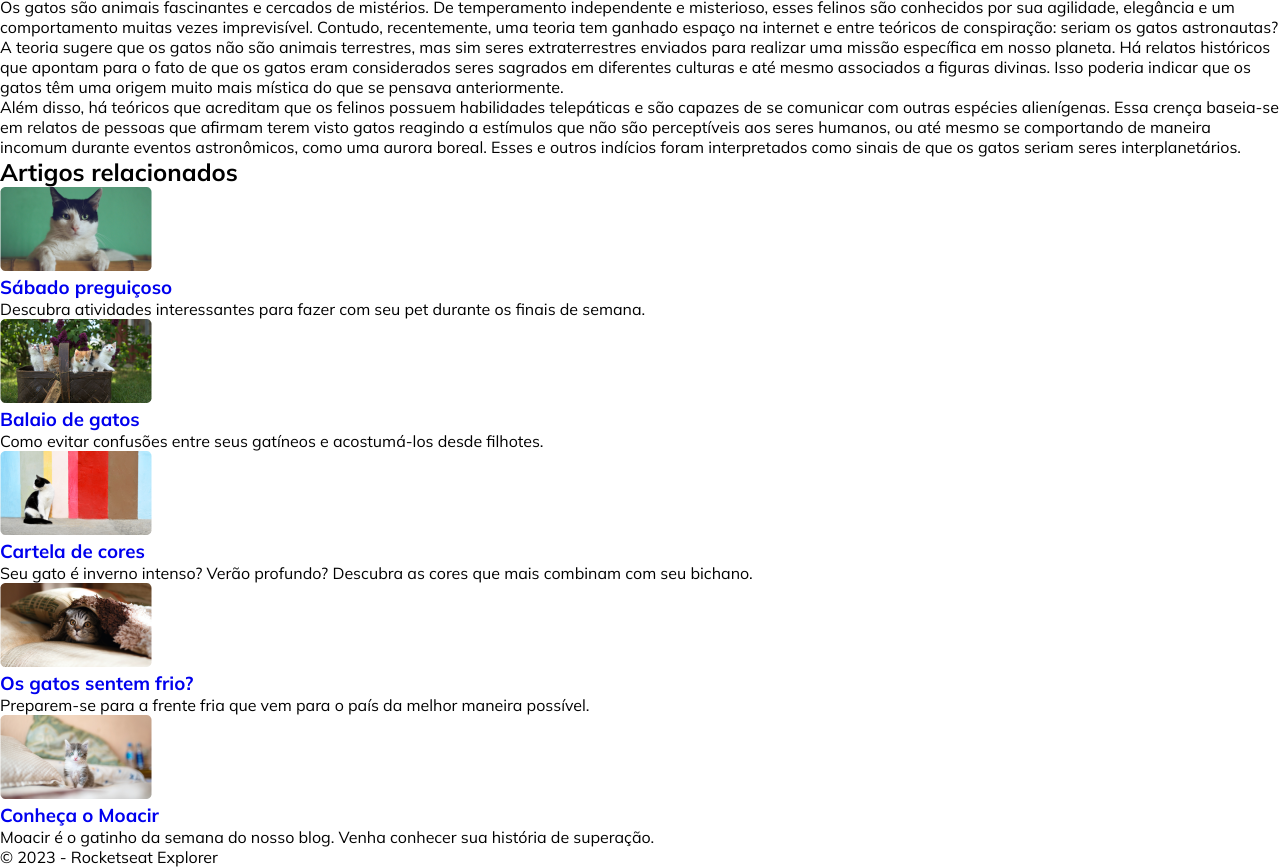
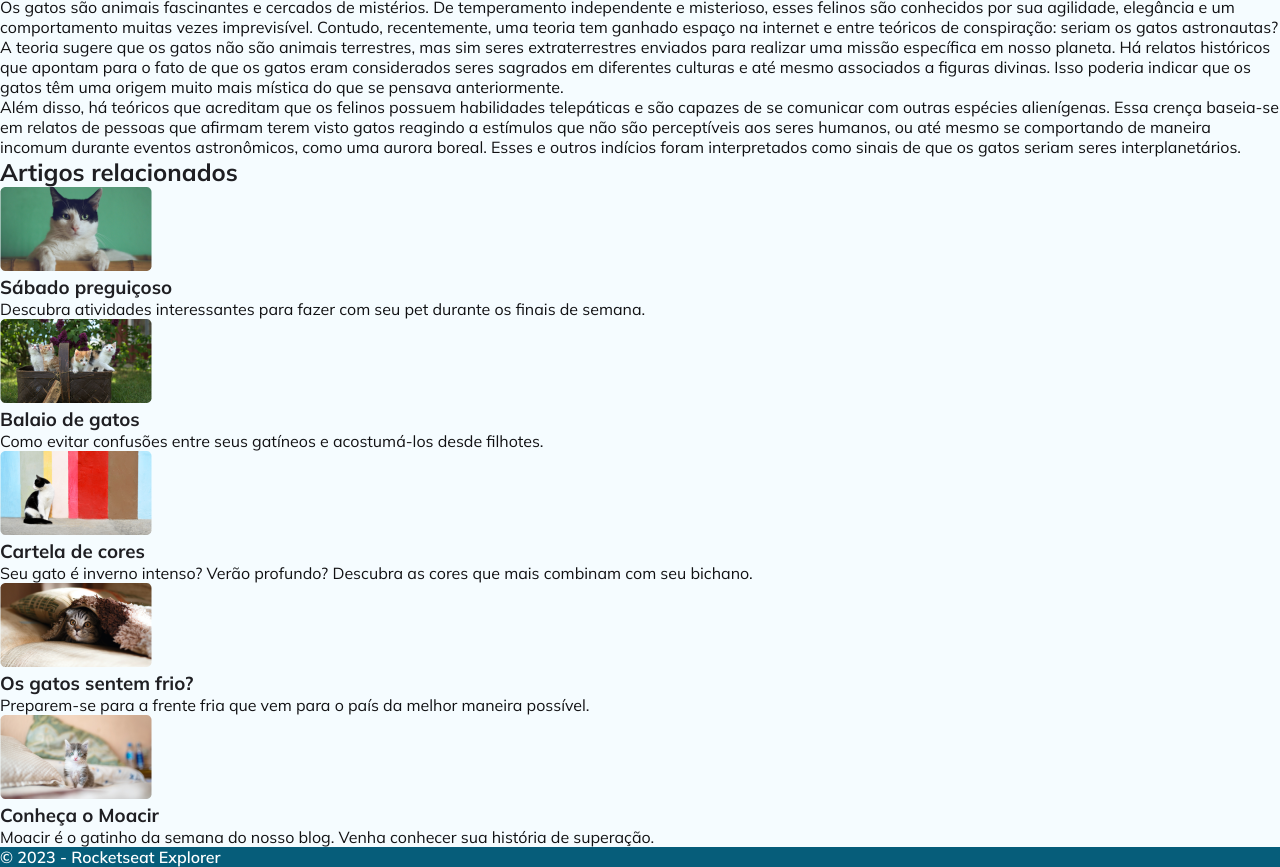
Before and after one commit to gksouza/stage3_blog_gatos, a plain HTML site: page index.html in a window 1280 px wide. Shown: the part 1170-2037 px from the top of the page. Drawn offline with Linux system fonts and the light colour scheme.

Commit message:
added color styled to elements

```diff
--- a/style.css
+++ b/style.css
@@ -11,9 +11,8 @@
 :root {
   font-family: 'Mulish', sans-serif;
   font-size: 62.5%;
-  --bgc-header:hsl(195, 91%, 25%);
+  --bgc-header-footer:hsl(195, 91%, 25%);
   --bgc-search:hsl(195, 46%, 40%);
-  --bgc-footer:hsl(195, 91%, 25%);
   --bgc-main:hsl(196, 100%, 98%);
   --color-white:hsl(0, 0%, 100%);
   --color-title:hsl(240, 6%, 13%);
@@ -26,4 +25,33 @@ html, body, input, button {
 
 body {
   font-size: 1.6rem;
+  color: var(--color-text);
+  font-weight: 400;
 }
+
+h1, h2, h3 {
+  color: var(--color-title);
+  font-weight: 700;
+}
+
+p {
+  color: var(--color-text);
+}
+
+header, footer {
+  background-color: var(--bgc-header-footer);
+}
+
+label,
+footer p {
+  color: var(--color-white);
+  font-weight: 600;
+}
+
+#search {
+  background-color: var(--bgc-search);
+}
+
+main {
+  background-color: var(--bgc-main);
+}
```
